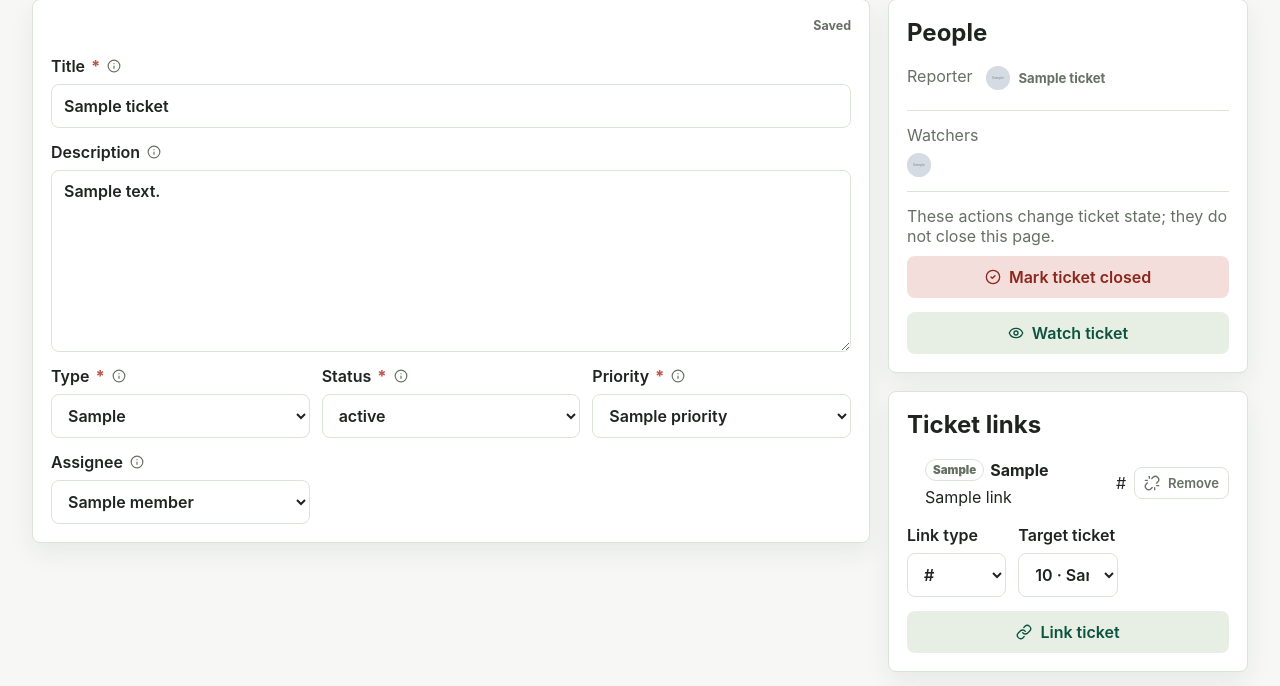
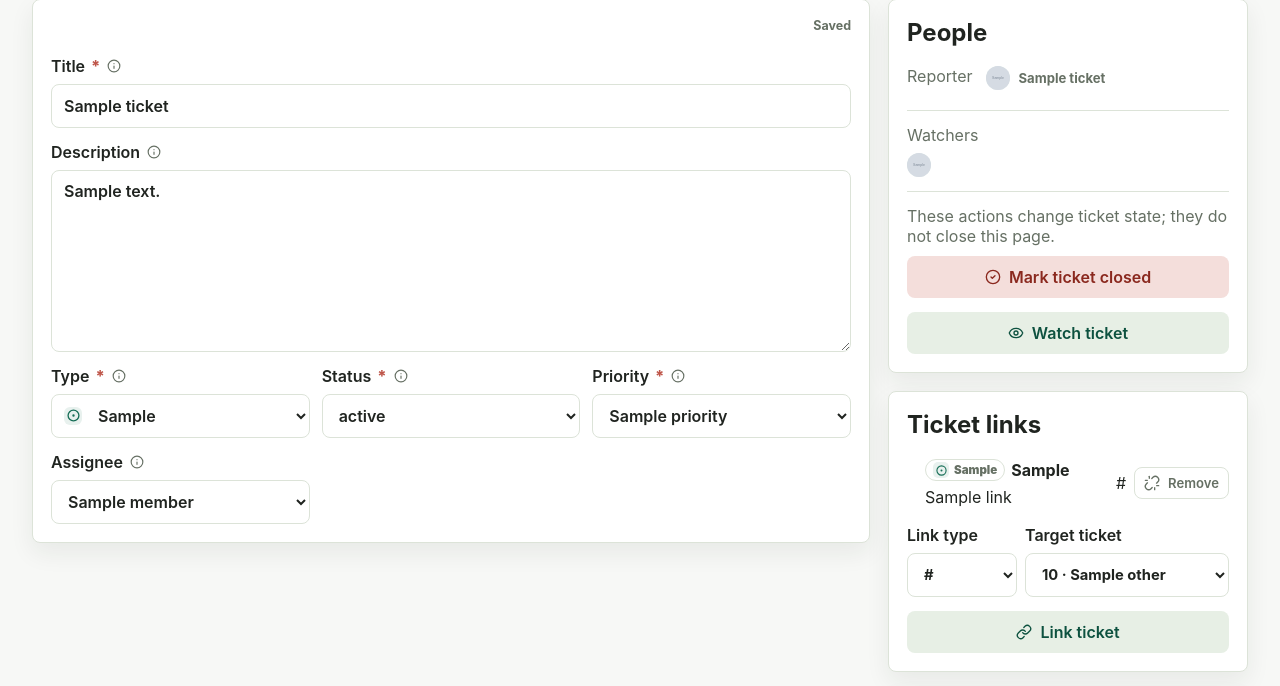
Before and after one commit to q121212/RoundTable, a FastAPI app: template app/templates/ticket.html in a window 1280 px wide. Shown: the part 161-847 px from the top of the page. Run offline with FastAPI, Linux system fonts and the light colour scheme; the template is opened without the code that fills it: most values are stand-ins (such as "Sample title", 1, 10 or a date in 2020); grey boxes marked "Sample" are stand-in pictures.

Commit message:
Refine ticket type visuals and board links

```diff
--- a/app/main.py
+++ b/app/main.py
@@ -69,6 +69,13 @@ from .store import (
 
 
 logger = logging.getLogger("roundtable")
+
+TICKET_TYPE_ICONS = {
+    "Task": "circle-check",
+    "Epic": "layers-3",
+    "Bug": "bug",
+    "Story": "book-open",
+}
 
 
 def static_version() -> str:
@@ -176,6 +183,7 @@ def render(
         "priorities": PRIORITIES,
         "ticket_types": TICKET_TYPES,
         "ticket_link_types": TICKET_LINK_TYPES,
+        "ticket_type_icons": TICKET_TYPE_ICONS,
     }
     data.update(context or {})
     project_key = None
--- a/app/static/app.js
+++ b/app/static/app.js
@@ -503,6 +503,19 @@
     });
   }
 
+  function ticketTypeIcon(type) {
+    return {
+      Task: "circle-check",
+      Epic: "layers-3",
+      Bug: "bug",
+      Story: "book-open",
+    }[type] || "circle-dot";
+  }
+
+  function ticketTypeClass(type) {
+    return `type-${String(type || "Task").toLowerCase()}`;
+  }
+
   function setupPreferences() {
     applyTheme(currentTheme());
     applyLanguage(currentLang());
@@ -1056,7 +1069,9 @@
     setChipValue(card, "status", ticket.status, translate(`status.${ticket.status}`, currentLang()) || ticket.status);
     setChipValue(card, "priority", ticket.priority, translate(`priority.${ticket.priority}`, currentLang()) || ticket.priority);
     updateAssigneeChip(card, ticket);
+    updateLinkedTickets(card, ticket);
     refreshColumnCounts();
+    renderIcons();
   }
 
   function setChipValue(card, field, value, label) {
@@ -1076,6 +1091,13 @@
         .filter((name) => name && !name.startsWith("priority-chip-"))
         .join(" ");
       chip.classList.add(`priority-chip-${String(value).toLowerCase()}`);
+    }
+    if (field === "ticket_type") {
+      const icon = chip.querySelector(".type-icon");
+      if (icon) {
+        icon.className = `type-icon ${ticketTypeClass(value)}`;
+        icon.dataset.icon = ticketTypeIcon(value);
+      }
     }
   }
 
@@ -1106,6 +1128,34 @@
         label.dataset.i18n = "ticket.unassigned";
         label.textContent = translate("ticket.unassigned", currentLang()) || "Unassigned";
       }
+    }
+  }
+
+  function updateLinkedTickets(card, ticket) {
+    const links = card.querySelector(".ticket-card-links");
+    if (!links) return;
+    const linked = Array.isArray(ticket.linked_tickets) ? ticket.linked_tickets : [];
+    links.innerHTML = "";
+    links.classList.toggle("is-empty", linked.length === 0);
+    if (!linked.length) return;
+    const icon = document.createElement("span");
+    icon.className = "ticket-links-icon";
+    icon.dataset.icon = "link";
+    icon.setAttribute("aria-hidden", "true");
+    links.appendChild(icon);
+    linked.slice(0, 3).forEach((item) => {
+      const pill = document.createElement("a");
+      pill.className = "linked-ticket-pill";
+      pill.href = `/t/${item.other_key}`;
+      pill.textContent = item.other_key;
+      if (item.other_title) pill.title = item.other_title;
+      links.appendChild(pill);
+    });
+    if (linked.length > 3) {
+      const more = document.createElement("span");
+      more.className = "linked-ticket-more";
+      more.textContent = `+${linked.length - 3}`;
+      links.appendChild(more);
     }
   }
 
@@ -1154,6 +1204,7 @@
       </div>
       <div class="ticket-card-chips">
         <button type="button" class="chip chip-edit chip-type" data-edit="ticket_type" aria-haspopup="true">
+          <span class="type-icon" aria-hidden="true"></span>
           <span class="chip-label"></span>
         </button>
         <button type="button" class="chip chip-edit chip-status" data-edit="status" aria-haspopup="true">
@@ -1170,6 +1221,7 @@
         <button type="button" class="chip chip-edit chip-desc" data-edit="description" data-icon="square-pen" aria-haspopup="true" aria-label="Edit description"></button>
         <button type="button" class="chip chip-edit chip-comment" data-edit="comment" data-icon="message-square-plus" aria-haspopup="true" aria-label="Comment"></button>
       </div>
+      <div class="ticket-card-links is-empty"></div>
     `;
     card.addEventListener("pointerdown", startTicketDrag);
     const titleButton = card.querySelector("[data-title-edit]");
@@ -1325,6 +1377,30 @@
         control.addEventListener("input", () => saveSoon(650));
         control.addEventListener("blur", () => saveSoon(0));
       }
+    });
+    const typeSelect = form.elements.ticket_type;
+    const typeIcon = form.querySelector("[data-ticket-type-icon]");
+    if (typeSelect && typeIcon) {
+      typeSelect.addEventListener("change", () => {
+        typeIcon.className = `type-icon ${ticketTypeClass(typeSelect.value)}`;
+        typeIcon.dataset.icon = ticketTypeIcon(typeSelect.value);
+        renderIcons();
+      });
+    }
+  }
+
+  function setupTypeSelectIcons() {
+    document.querySelectorAll(".select-with-icon").forEach((shell) => {
+      const select = shell.querySelector('select[name="ticket_type"]');
+      const icon = shell.querySelector(".type-icon");
+      if (!select || !icon) return;
+      const update = () => {
+        icon.className = `type-icon ${ticketTypeClass(select.value)}`;
+        icon.dataset.icon = ticketTypeIcon(select.value);
+        renderIcons();
+      };
+      select.addEventListener("change", update);
+      update();
     });
   }
 
@@ -1529,6 +1605,7 @@
     setupChipEditors();
     setupBoardTitleEditors();
     setupTicketAutosave();
+    setupTypeSelectIcons();
     setupMenus();
     setupConfirms();
     setupCopyButtons();
--- a/app/static/styles.css
+++ b/app/static/styles.css
@@ -735,6 +735,25 @@ button,
   gap: 12px;
 }
 
+.select-with-icon {
+  position: relative;
+  display: block;
+}
+
+.select-with-icon select {
+  width: 100%;
+  padding-left: 42px;
+}
+
+.select-with-icon > .type-icon {
+  position: absolute;
+  left: 13px;
+  top: 50%;
+  z-index: 1;
+  transform: translateY(-50%);
+  pointer-events: none;
+}
+
 .head-actions {
   display: flex;
   gap: 10px;
@@ -813,6 +832,23 @@ button,
 
 .compact-link-form {
   margin-top: 12px;
+}
+
+.compact-link-form .ticket-link-form-row {
+  grid-template-columns: minmax(110px, 0.7fr) minmax(150px, 1.3fr);
+  gap: 8px;
+}
+
+.compact-link-form label {
+  min-width: 0;
+}
+
+.compact-link-form select {
+  min-width: 0;
+  width: 100%;
+  font-size: 0.92rem;
+  font-weight: 750;
+  text-overflow: ellipsis;
 }
 
 .comment-list {
@@ -1488,6 +1524,39 @@ a.ticket-key:hover {
   text-overflow: ellipsis;
 }
 
+.type-icon {
+  display: inline-flex;
+  align-items: center;
+  justify-content: center;
+  width: 18px;
+  height: 18px;
+  flex: 0 0 18px;
+  border-radius: 6px;
+  color: var(--green);
+  background: color-mix(in srgb, var(--green) 10%, var(--surface));
+}
+
+.type-icon .icon {
+  width: 13px;
+  height: 13px;
+  stroke-width: 2.4;
+}
+
+.type-epic {
+  color: #7357a8;
+  background: color-mix(in srgb, #7357a8 11%, var(--surface));
+}
+
+.type-bug {
+  color: var(--coral);
+  background: color-mix(in srgb, var(--coral) 11%, var(--surface));
+}
+
+.type-story {
+  color: #2f7292;
+  background: color-mix(in srgb, #2f7292 11%, var(--surface));
+}
+
 .chip-assignee .chip-label {
   max-width: 104px;
 }
@@ -1517,6 +1586,67 @@ a.ticket-key:hover {
 .chip-type {
   color: var(--green);
   background: color-mix(in srgb, var(--green) 8%, var(--surface));
+}
+
+.ticket-type-badge {
+  gap: 5px;
+}
+
+.ticket-type-badge .type-icon {
+  width: 16px;
+  height: 16px;
+  flex-basis: 16px;
+  border-radius: 5px;
+}
+
+.ticket-type-badge .type-icon .icon {
+  width: 11px;
+  height: 11px;
+}
+
+.ticket-card-links {
+  display: flex;
+  align-items: center;
+  gap: 5px;
+  min-height: 20px;
+  color: var(--muted);
+}
+
+.ticket-card-links.is-empty {
+  display: none;
+}
+
+.ticket-links-icon {
+  display: inline-flex;
+  width: 16px;
+  height: 16px;
+  color: var(--muted);
+}
+
+.ticket-links-icon .icon {
+  width: 14px;
+  height: 14px;
+}
+
+.linked-ticket-pill,
+.linked-ticket-more {
+  display: inline-flex;
+  align-items: center;
+  min-height: 20px;
+  padding: 1px 6px;
+  border: 1px solid var(--line);
+  border-radius: 999px;
+  background: var(--surface-soft);
+  color: var(--muted);
+  font-size: 0.7rem;
+  font-weight: 750;
+  line-height: 1;
+}
+
+.linked-ticket-pill:hover,
+.linked-ticket-pill:focus-visible {
+  border-color: color-mix(in srgb, var(--green) 42%, var(--line));
+  color: var(--green);
 }
 
 .chip-priority.priority-chip-high {
@@ -2521,6 +2651,10 @@ button.is-copied {
   .copy-card button {
     justify-self: stretch;
   }
+
+  .compact-link-form .ticket-link-form-row {
+    grid-template-columns: minmax(0, 1fr);
+  }
 }
 
 .brand {
--- a/app/templates/project_settings.html
+++ b/app/templates/project_settings.html
@@ -104,6 +104,7 @@
             {% for ticket_type in all_ticket_types %}
               <label class="check-row status-choice ticket-type-choice">
                 <input type="checkbox" name="ticket_types" value="{{ ticket_type }}" {% if ticket_type in active_ticket_types %}checked{% endif %}>
+                <span class="type-icon type-{{ ticket_type|lower }}" data-icon="{{ ticket_type_icons.get(ticket_type, 'circle-dot') }}" aria-hidden="true"></span>
                 <span data-i18n="type.{{ ticket_type }}">{{ ticket_type }}</span>
               </label>
             {% endfor %}
--- a/app/templates/ticket.html
+++ b/app/templates/ticket.html
@@ -38,11 +38,14 @@
             <span class="required-mark" aria-hidden="true">*</span>
             <button class="help-dot" type="button" data-i18n-tooltip="help.ticket_type" data-tooltip="Use Epic for bigger work, Task for normal work, Bug for defects, Story for user-facing changes.">?</button>
           </span>
-          <select name="ticket_type">
-            {% for ticket_type in ticket_types %}
-              <option value="{{ ticket_type }}" {% if ticket_type == ticket.ticket_type %}selected{% endif %} data-i18n="type.{{ ticket_type }}">{{ ticket_type }}</option>
-            {% endfor %}
-          </select>
+          <span class="select-with-icon">
+            <span class="type-icon type-{{ ticket.ticket_type|lower }}" data-ticket-type-icon data-icon="{{ ticket_type_icons.get(ticket.ticket_type, 'circle-dot') }}" aria-hidden="true"></span>
+            <select name="ticket_type">
+              {% for ticket_type in ticket_types %}
+                <option value="{{ ticket_type }}" {% if ticket_type == ticket.ticket_type %}selected{% endif %} data-i18n="type.{{ ticket_type }}">{{ ticket_type }}</option>
+              {% endfor %}
+            </select>
+          </span>
         </label>
         <label>
           <span class="label-row">
@@ -150,7 +153,10 @@
           {% for link in ticket_links %}
             <li>
               <a href="/t/{{ link.other_key }}">
-                <span class="field-badge" data-i18n="type.{{ link.other_ticket_type }}">{{ link.other_ticket_type }}</span>
+                <span class="field-badge ticket-type-badge">
+                  <span class="type-icon type-{{ link.other_ticket_type|lower }}" data-icon="{{ ticket_type_icons.get(link.other_ticket_type, 'circle-dot') }}" aria-hidden="true"></span>
+                  <span data-i18n="type.{{ link.other_ticket_type }}">{{ link.other_ticket_type }}</span>
+                </span>
                 <strong>{{ link.other_key }}</strong>
                 <span>{{ link.other_title }}</span>
               </a>
@@ -168,7 +174,7 @@
       {% if linkable_tickets %}
         <form class="stacked-form compact-link-form" method="post" action="/api/tickets/{{ ticket.key }}/links">
           <input type="hidden" name="csrf_token" value="{{ user.csrf_token }}">
-          <div class="form-row">
+          <div class="form-row ticket-link-form-row">
             <label>
               <span class="label-row">
                 <span data-i18n="field.link_type">Link type</span>
```
Also changed, not shown: app/store.py (+45 -0 lines), app/templates/board.html (+20 -5 lines), tests/test_core.py (+15 -0 lines).
